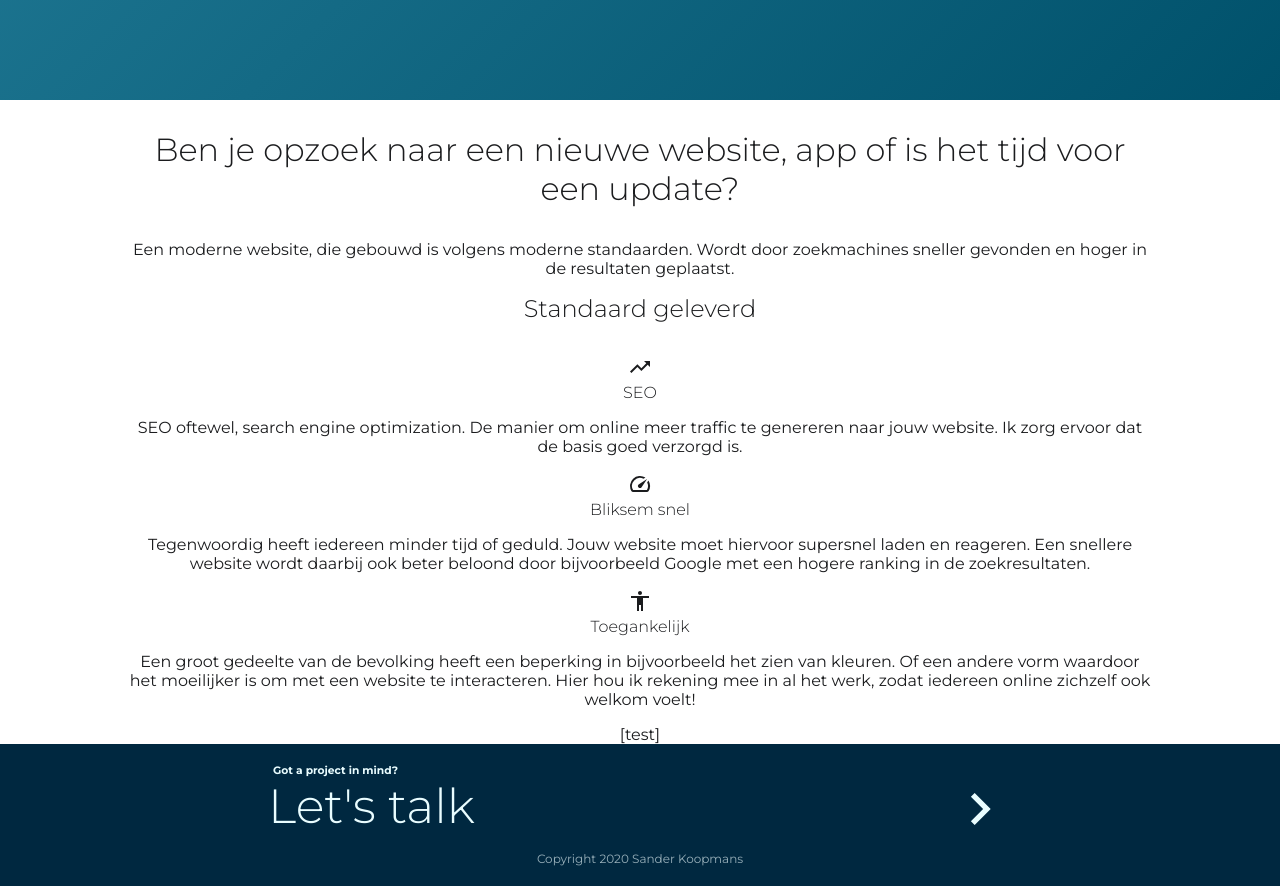
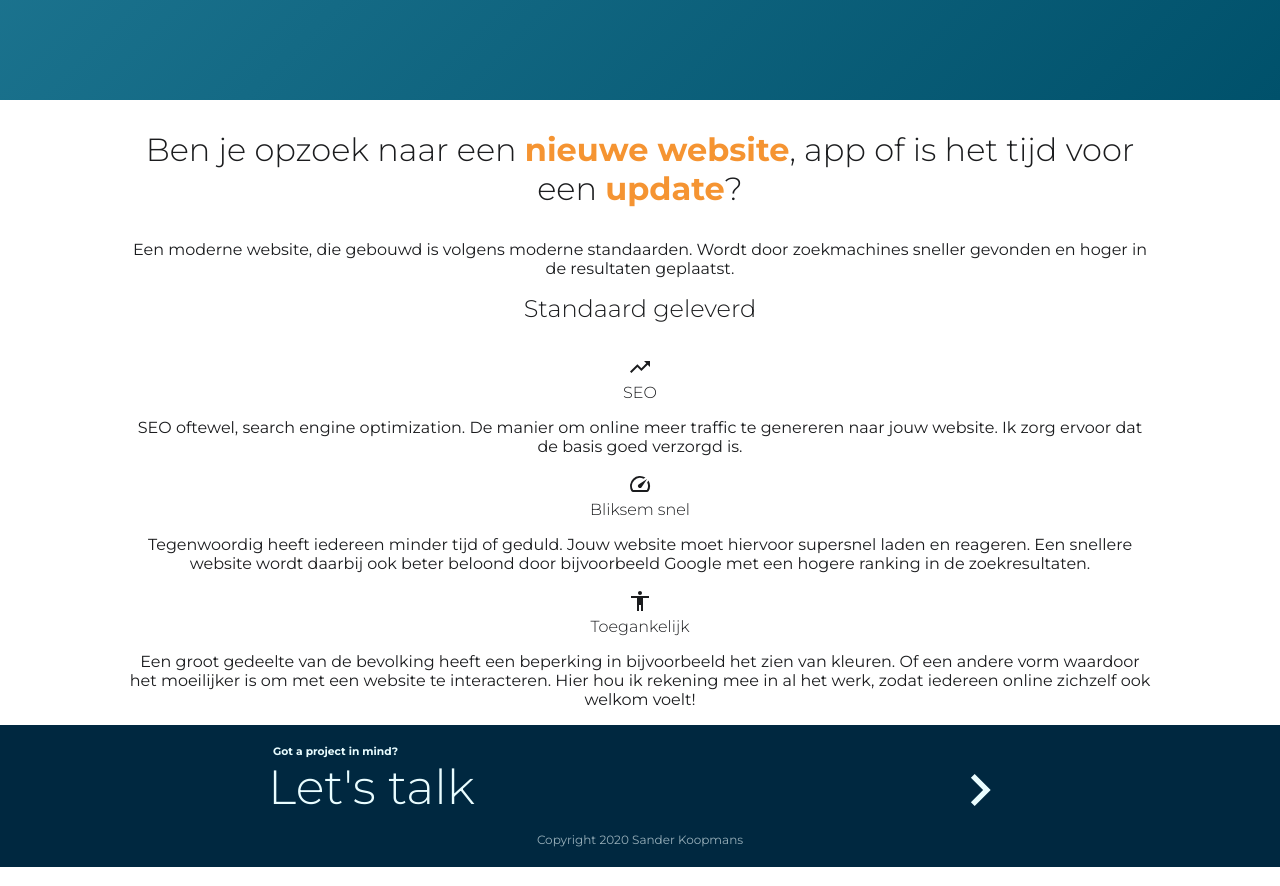
Before and after one commit to SanderKoopmans/portfolio-gatsby, a Gatsby site: page / in a window 1280 px wide. Shown: the part 700-1586 px from the top of the page. Built offline with nearby package versions, Linux system fonts and the light colour scheme; Gatsby itself is replaced by a stand-in of ours.

Commit message:
global span class

```diff
--- a/gatsby-browser.js
+++ b/gatsby-browser.js
@@ -20,6 +20,11 @@ const GlobalStyles = createGlobalStyle`
 
   #___gatsby {
     height: 100%;
+  }
+
+  .span-highlight {
+    color: ${props => props.theme.mainHighlight};
+    font-weight: 700;
   }
 
   #gatsby-focus-wrapper {
--- a/src/components/Features/Features.jsx
+++ b/src/components/Features/Features.jsx
@@ -14,7 +14,6 @@ const Features = () => {
         <li><SpeedIcon /> <H4>Bliksem snel</H4><P>Tegenwoordig heeft iedereen minder tijd of geduld. Jouw website moet hiervoor supersnel laden en reageren. Een snellere website wordt daarbij ook beter beloond door bijvoorbeeld Google met een hogere ranking in de zoekresultaten.</P></li>
         <li><AccessibilityIcon /> <H4>Toegankelijk</H4><P>Een groot gedeelte van de bevolking heeft een beperking in bijvoorbeeld het zien van kleuren. Of een andere vorm waardoor het moeilijker is om met een website te interacteren. Hier hou ik rekening mee in al het werk, zodat iedereen online zichzelf ook welkom voelt!</P></li>
       </StyledList>
-      [test]
     </>
   );
 };
--- a/src/components/Intro/Intro.jsx
+++ b/src/components/Intro/Intro.jsx
@@ -5,7 +5,7 @@ import Features from '../Features/Features';
 const Intro = () => {
   return (
     <>
-      <H2>Ben je opzoek naar een nieuwe website, app of is het tijd voor een update?</H2>
+      <H2>Ben je opzoek naar een <span className='span-highlight'>nieuwe website</span>, app of is het tijd voor een <span className='span-highlight'>update</span>?</H2>
       <P>Een moderne website, die gebouwd is volgens moderne standaarden. Wordt door zoekmachines sneller gevonden en hoger in de resultaten geplaatst.</P>
       <Features />
     </>
```
